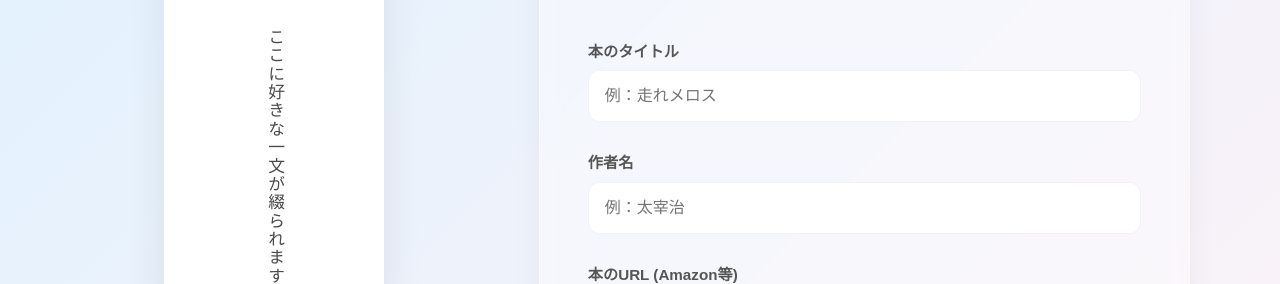
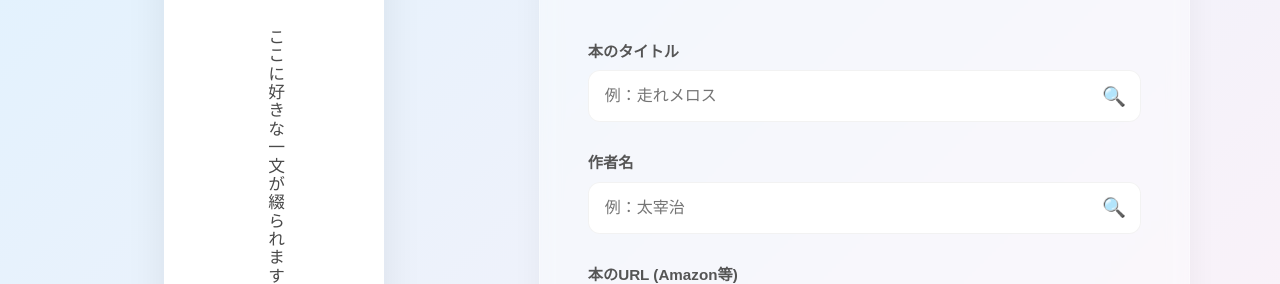
Before and after one commit to blanblanneko/shiorikoukanzyo, a Next.js app: page /post in a window 1280 px wide. Shown: the part 225-509 px from the top of the page. Built offline with nearby package versions, Linux system fonts and the light colour scheme; a web font is replaced by a local one.

Commit message:
UI: Add search status and manual search button

```diff
--- a/app/post/page.js
+++ b/app/post/page.js
@@ -108,17 +108,20 @@ export default function Post() {
               <div className={styles.inputGroup}>
                 <label>本のタイトル</label>
                 <div className={styles.suggestWrapper}>
+                  <div className={styles.inputWithButton}>
                     <input
                       type="text"
                       placeholder="例：走れメロス"
                       value={bookTitle}
-                    onFocus={() => bookTitle.length >= 2 && searchBooks(bookTitle)}
                       onChange={(e) => {
                         setBookTitle(e.target.value);
                         searchBooks(e.target.value);
                       }}
                       required
                     />
+                    <button type="button" className={styles.searchIconBtn} onClick={() => searchBooks(bookTitle)}>🔍</button>
+                  </div>
+                  {isSearching && <div className={styles.searchingStatus}>検索中...</div>}
                   {suggestions.length > 0 && (
                     <ul className={styles.suggestionList}>
                       {suggestions.map((book, i) => (
@@ -135,18 +138,19 @@ export default function Post() {
               <div className={styles.inputGroup}>
                 <label>作者名</label>
                 <div className={styles.suggestWrapper}>
+                  <div className={styles.inputWithButton}>
                     <input
                       type="text"
                       placeholder="例：太宰治"
                       value={author}
-                    onFocus={() => author.length >= 2 && searchBooks(author)}
                       onChange={(e) => {
                         setAuthor(e.target.value);
                         searchBooks(e.target.value);
                       }}
                       required
                     />
-                  {/* タイトル欄で候補が出ていない時だけこちらでも出す */}
+                    <button type="button" className={styles.searchIconBtn} onClick={() => searchBooks(author)}>🔍</button>
+                  </div>
                   {suggestions.length > 0 && !bookTitle && (
                     <ul className={styles.suggestionList}>
                       {suggestions.map((book, i) => (
--- a/app/post/page.module.css
+++ b/app/post/page.module.css
@@ -341,3 +341,38 @@
     padding: 1.5rem;
   }
 }
+
+.inputWithButton {
+  display: flex;
+  align-items: center;
+  position: relative;
+  width: 100%;
+}
+
+.searchIconBtn {
+  position: absolute;
+  right: 10px;
+  background: none;
+  border: none;
+  font-size: 1.2rem;
+  cursor: pointer;
+  padding: 5px;
+  transition: transform 0.2s;
+  z-index: 5;
+}
+
+.searchIconBtn:hover {
+  transform: scale(1.2);
+}
+
+.searchingStatus {
+  position: absolute;
+  top: 100%;
+  right: 10px;
+  font-size: 0.75rem;
+  color: var(--accent-color);
+  background: rgba(255, 255, 255, 0.8);
+  padding: 2px 8px;
+  border-radius: 10px;
+  z-index: 10;
+}
```
Lines whose indentation alone changed are shown as unchanged.
